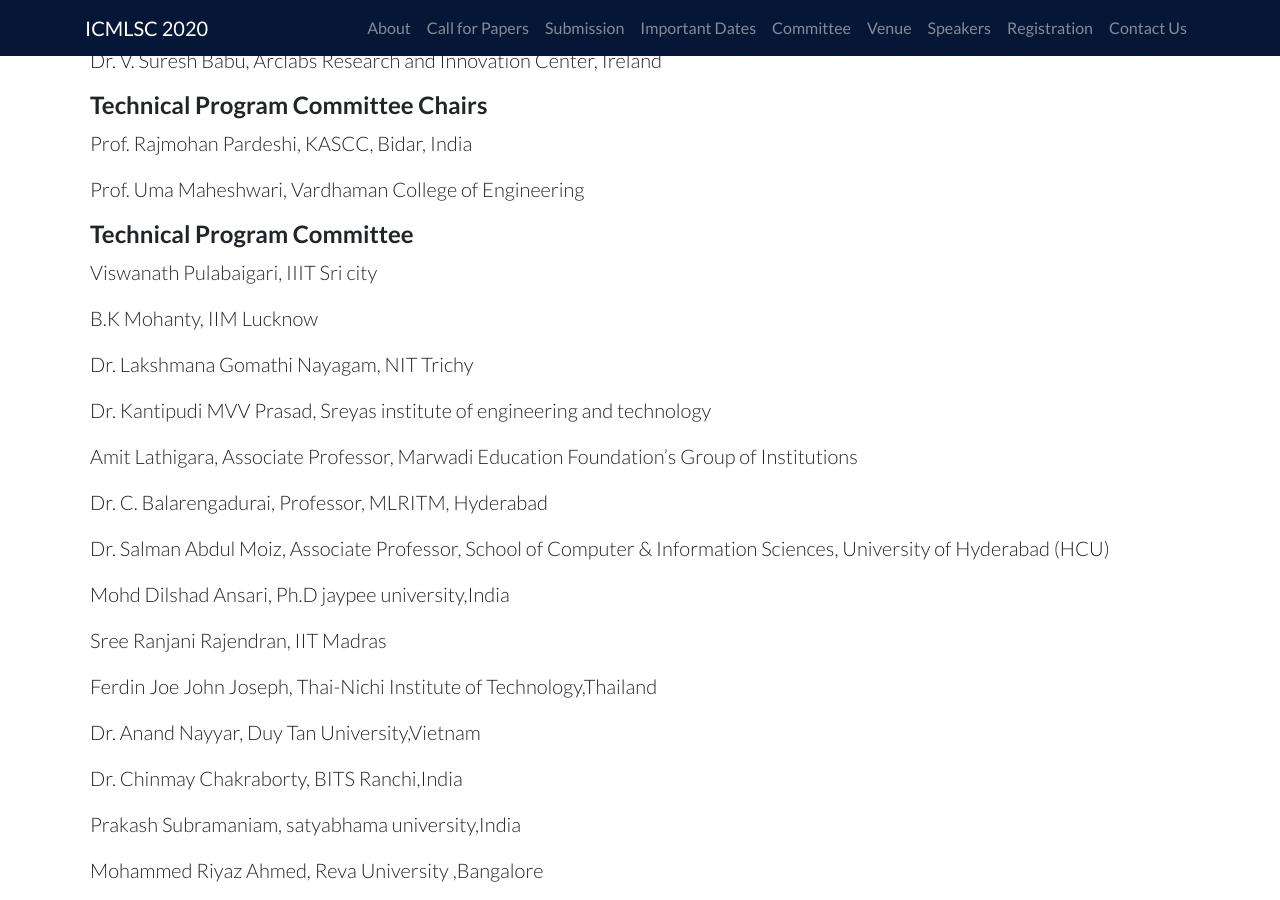
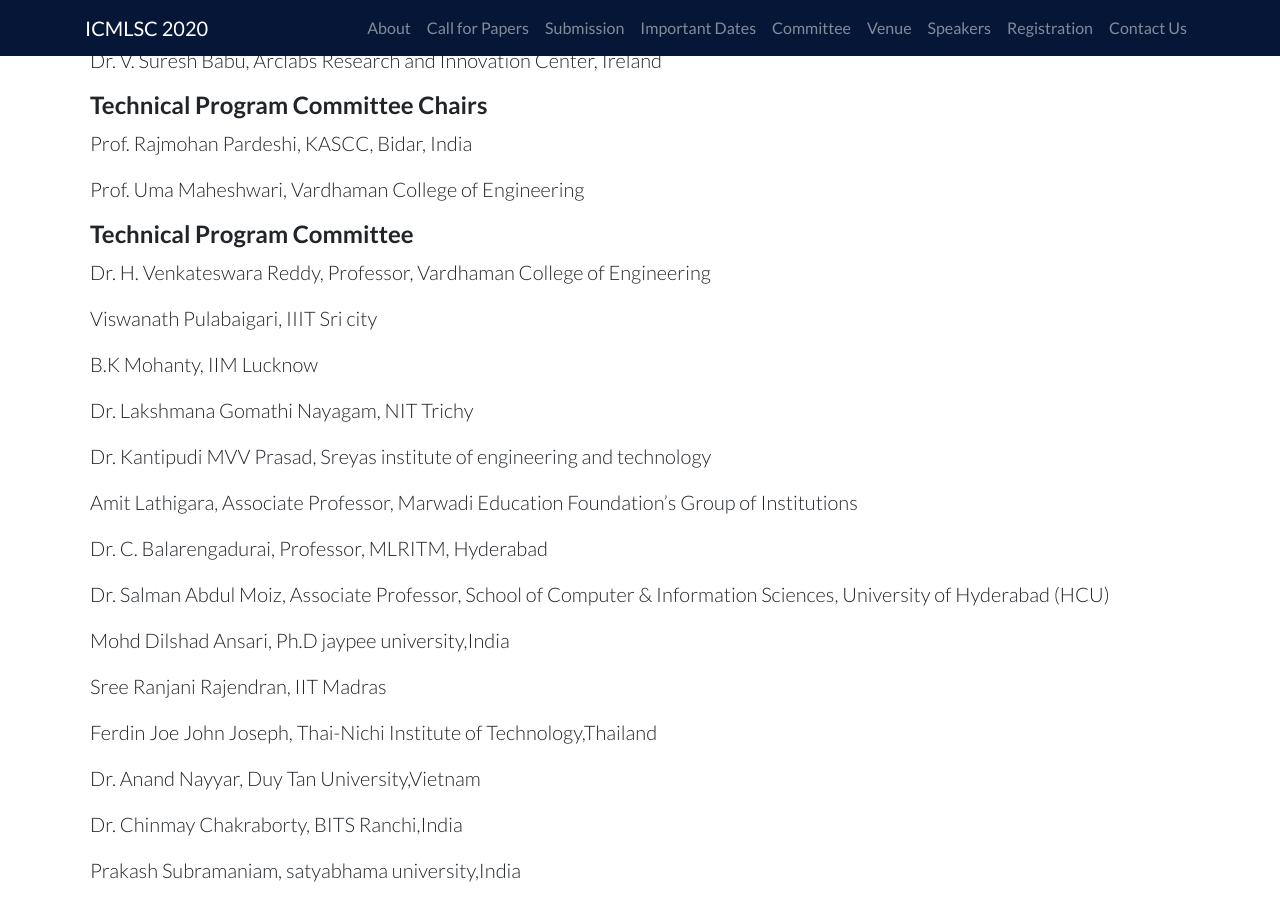
Before and after one commit to ieeevardhaman/icmlsc-website, a Jekyll site: the page built from pages/committee.md, in a window 1280 px wide and 900 px high, scrolled down 2950 px. Built offline with Jekyll 4.4.1, drawn with Linux system fonts in a browser that asks for light colours; our own code applies the rules of GitHub Pages for plain Markdown files.

Commit message:
Update committee.md

```diff
--- a/pages/committee.md
+++ b/pages/committee.md
@@ -110,6 +110,8 @@
 
 
 #### Technical Program Committee
+
+Dr. H. Venkateswara Reddy, Professor, Vardhaman College of Engineering
 
 Viswanath Pulabaigari,	IIIT Sri city
 
```
